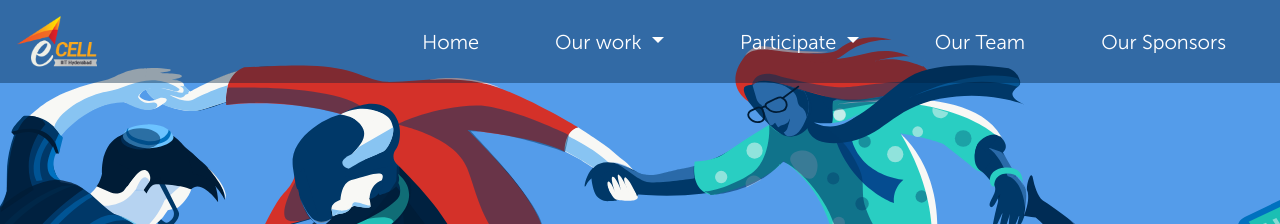
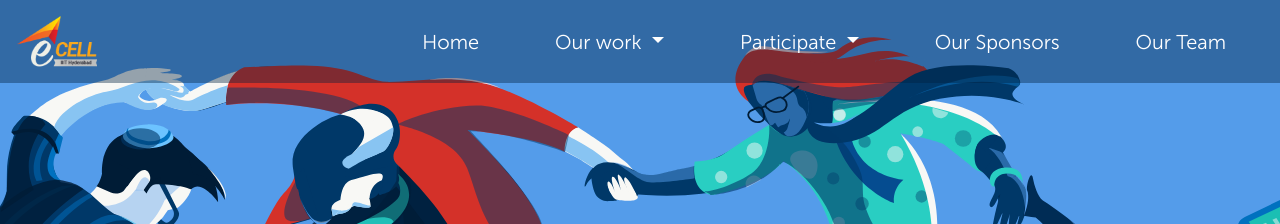
Before and after one commit to IIIT-ECell/website_2019, a Jekyll site: the page built from index.html, in a window 1280 px wide. Shown: the top 224 px of the page. Built offline with Jekyll 4.4.1, drawn with Linux system fonts in a browser that asks for light colours; nearby versions of some CDN libraries; some web fonts are replaced; some of the changed lines change nothing that is shown.

Commit message:
team get lesser preference

```diff
--- a/_data/navigation.yml
+++ b/_data/navigation.yml
@@ -25,7 +25,7 @@
         path: /assets/imgs/dummy.png
         type: image
         alttext: this is a picture
+- title: Our Sponsors
+  url: /sponsors.html
 - title: Our Team
   url: /team.html
-- title: Our Sponsors
-  url: /sponsors.html
```
